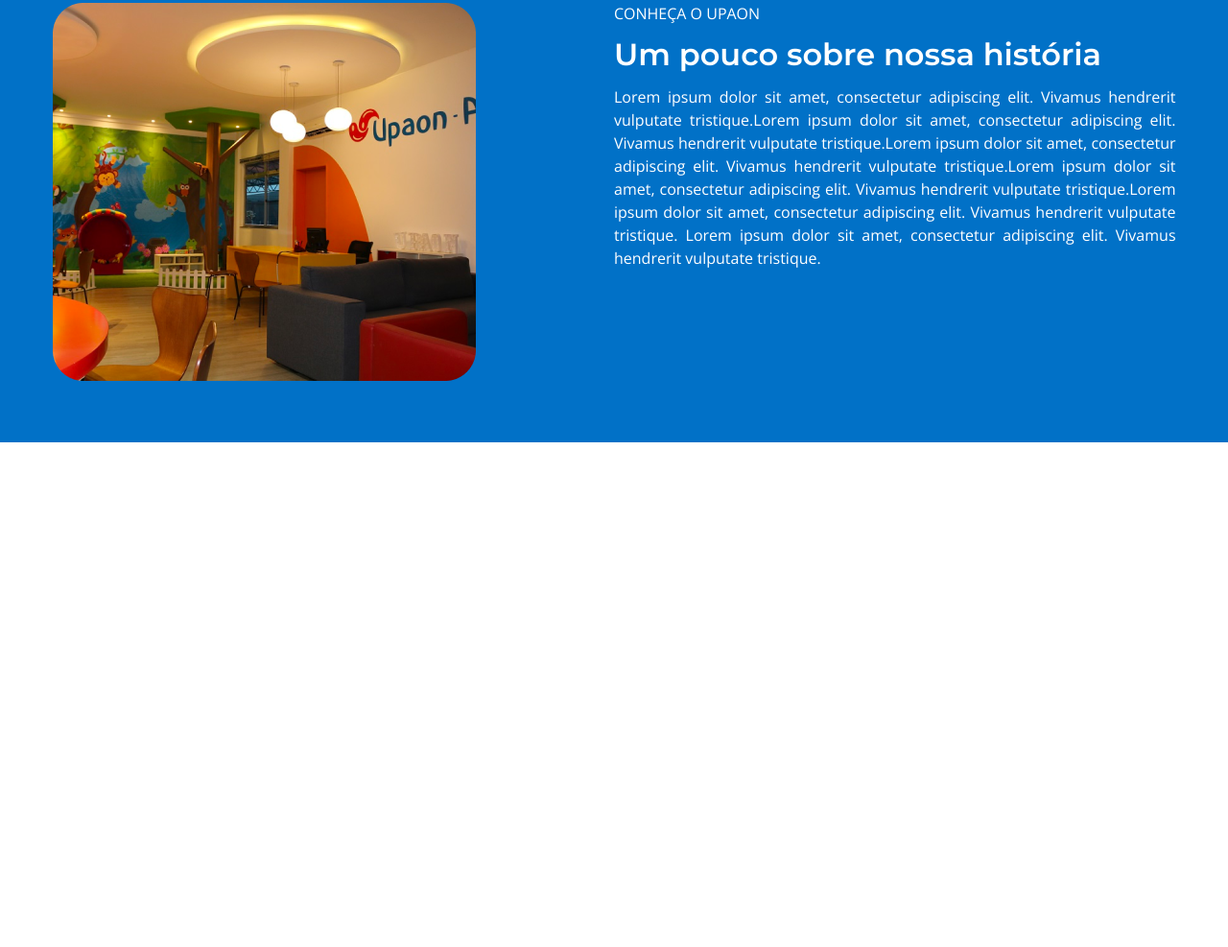
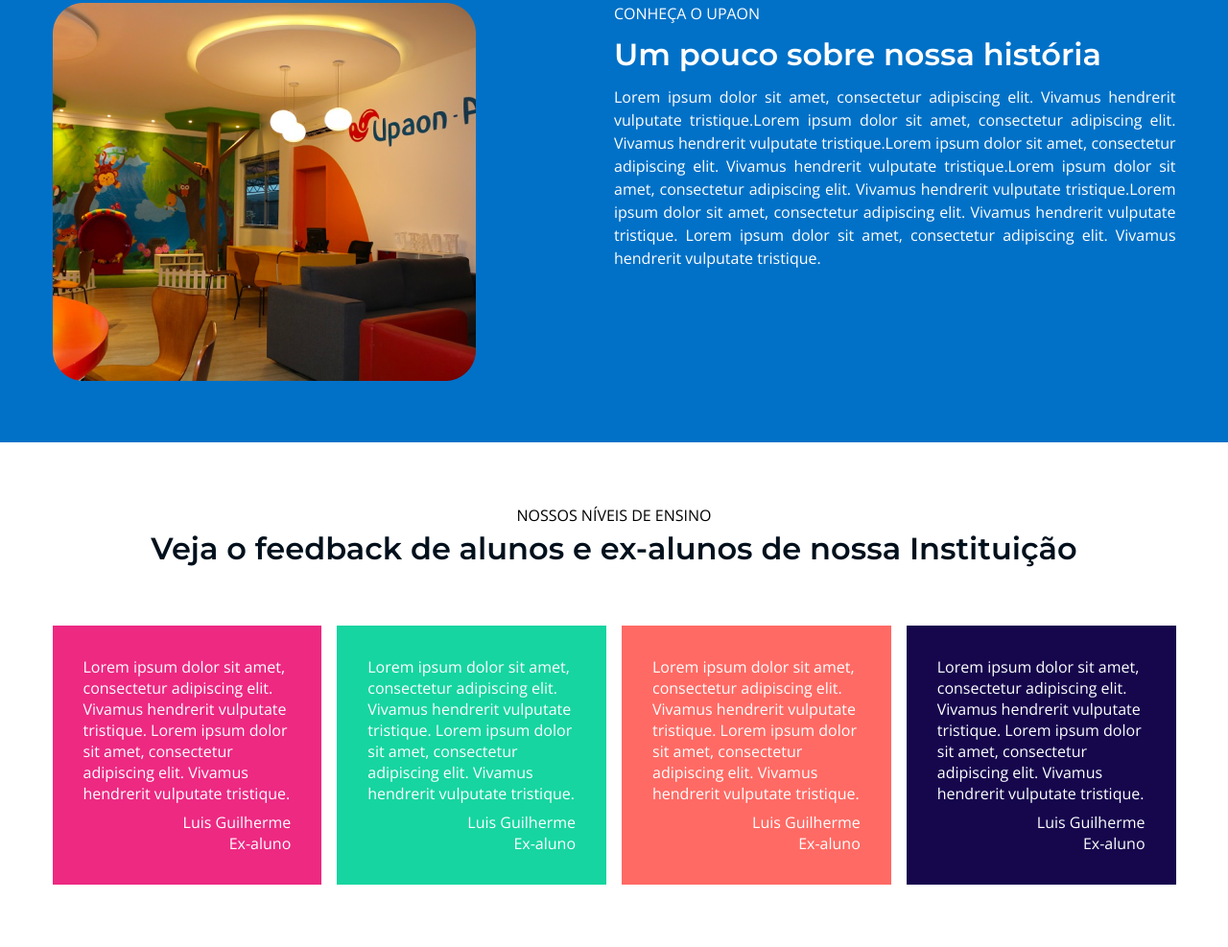
Before and after one commit to fdacmatheus/lp-upaon, a plain HTML site: page index.html in a window 1280 px wide. Shown: the part 1522-2509 px from the top of the page at 96% size. Before the commit the page ends 1983 px from the top, so only its background shows below. Drawn offline with nearby package versions, Linux system fonts and the light colour scheme.

Commit message:
adicionado secao feedback

```diff
--- /dev/null
+++ b/Assets/Estilos/Feedback.css
@@ -0,0 +1,30 @@
+.feedback-bg {
+    padding: 65px 0px;
+    text-align: center;
+}
+.header-feedback p {
+    text-transform: uppercase;
+    font-weight: 400;
+    font-family: 'Open Sans', sans-serif;
+    margin-bottom: 8px;
+}
+.feedback-cards {
+    margin-top: 64px;
+    display: grid;
+    grid-template-columns: 1fr 1fr 1fr 1fr;
+    gap: 16px;
+    align-items: stretch;
+}
+.feedback-card {
+   padding: 32px;
+}
+.feedback-card p {
+    text-align: left;
+ }
+
+.rodape-card{
+    margin-top: 8px;
+    display: flex;
+    flex-direction: column;
+    align-items: flex-end;
+}
--- a/Assets/Estilos/global.css
+++ b/Assets/Estilos/global.css
@@ -8,6 +8,10 @@
     --cor-texto-preta: #00101C;
     --cor-texto-cinza: #555555;
     --cor-texto-branca: #ffffff;
+    --cor-rosa-choque: #ed2982;
+    --cor-verde: #16D5A0;
+    --cor-roxo: #16074D;
+    --cor-salmao: #FF6A64;
     font-family: 'Montserrat', sans-serif;
 
  }
@@ -54,6 +58,18 @@
 .cor-preta {
     color: var(--cor-texto-preta);
 }
+.cor-rosa {
+    color: var(--cor-rosa-choque);
+}
+.cor-roxa {
+    color: var(--cor-roxo);
+}
+.cor-verde {
+    color: var(--cor-verde);
+}
+.cor-salmao {
+    color: va;
+}
 
 .botao {
     color: var(--cor-texto-branca);
@@ -64,3 +80,22 @@
     border-radius: 56px;
     max-width: max-content;
 }
+
+.cor-bg-branca {
+    background-color: var(--cor-texto-branca);
+}
+.cor-bg-preta {
+    background-color: var(--cor-texto-preta);
+}
+.cor-bg-rosa {
+    background-color: var(--cor-rosa-choque);
+}
+.cor-bg-roxa {
+    background-color: var(--cor-roxo);
+}
+.cor-bg-verde {
+    background-color: var(--cor-verde);
+}
+.cor-bg-salmao {
+    background-color: var(--cor-salmao);
+}
--- a/Assets/Estilos/style.css
+++ b/Assets/Estilos/style.css
@@ -4,3 +4,4 @@
 @import "./Banner.css";
 @import "./Ensino.css";
 @import "./Historia.css";
+@import "./Feedback.css";
--- a/index.html
+++ b/index.html
@@ -110,5 +110,55 @@
             </div>
         </div>
     </section>
+    <section class="feedback-bg">
+        <div class="container feedback-container">
+            <div class="header-feedback">
+                <p>Nossos níveis de ensino</p>
+                <h2 class="h2 cor-preta">Veja o feedback de alunos e ex-alunos de nossa Instituição</h2>
+            </div>
+            <div class="feedback-cards">
+                <div class="feedback-card cor-bg-rosa cor-branca">
+                    <p>Lorem ipsum dolor sit amet,
+                        consectetur adipiscing elit. Vivamus hendrerit vulputate tristique.
+                        Lorem ipsum dolor sit amet, consectetur adipiscing elit.
+                        Vivamus hendrerit vulputate tristique.</p>
+                        <div class="rodape-card">
+                            <span>Luis Guilherme</span>
+                            <span>Ex-aluno</span>
+                        </div>
+                </div>
+                <div class="feedback-card cor-bg-verde cor-branca">
+                    <p>Lorem ipsum dolor sit amet,
+                        consectetur adipiscing elit. Vivamus hendrerit vulputate tristique.
+                        Lorem ipsum dolor sit amet, consectetur adipiscing elit.
+                        Vivamus hendrerit vulputate tristique.</p>
+                        <div class="rodape-card">
+                            <span>Luis Guilherme</span>
+                            <span>Ex-aluno</span>
+                        </div>
+                </div>
+                <div class="feedback-card cor-bg-salmao cor-branca">
+                    <p>Lorem ipsum dolor sit amet,
+                        consectetur adipiscing elit. Vivamus hendrerit vulputate tristique.
+                        Lorem ipsum dolor sit amet, consectetur adipiscing elit.
+                        Vivamus hendrerit vulputate tristique.</p>
+                        <div class="rodape-card">
+                            <span>Luis Guilherme</span>
+                            <span>Ex-aluno</span>
+                        </div>
+                </div>
+                <div class="feedback-card cor-bg-roxa cor-branca">
+                    <p>Lorem ipsum dolor sit amet,
+                        consectetur adipiscing elit. Vivamus hendrerit vulputate tristique.
+                        Lorem ipsum dolor sit amet, consectetur adipiscing elit.
+                        Vivamus hendrerit vulputate tristique.</p>
+                        <div class="rodape-card">
+                            <span>Luis Guilherme</span>
+                            <span>Ex-aluno</span>
+                        </div>
+                </div>
+            </div>
+        </div>
+    </section>
 </body>
 </html>
```
Also changed, not shown: Assets/Estilos/Ensino.css (line endings or trailing spaces).
